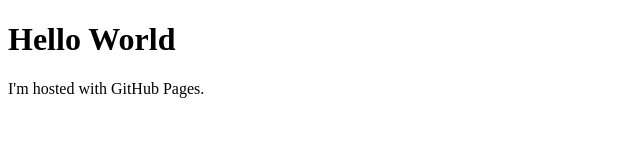
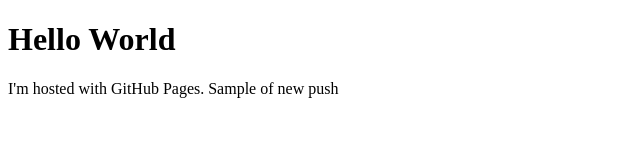
Before and after one commit to Sujith0Nair/Sujith0Nair.github.io, a plain HTML site: page index.html in a window 1280 px wide. Shown: the whole page, without its empty margins (0-640 px from the left). Drawn offline with Linux system fonts and the light colour scheme.

Commit message:
Updated html

```diff
--- a/index.html
+++ b/index.html
@@ -2,6 +2,6 @@
 <html>
 <body>
 <h1>Hello World</h1>
-<p>I'm hosted with GitHub Pages.</p>
+<p>I'm hosted with GitHub Pages. Sample of new push</p>
 </body>
 </html>
```
